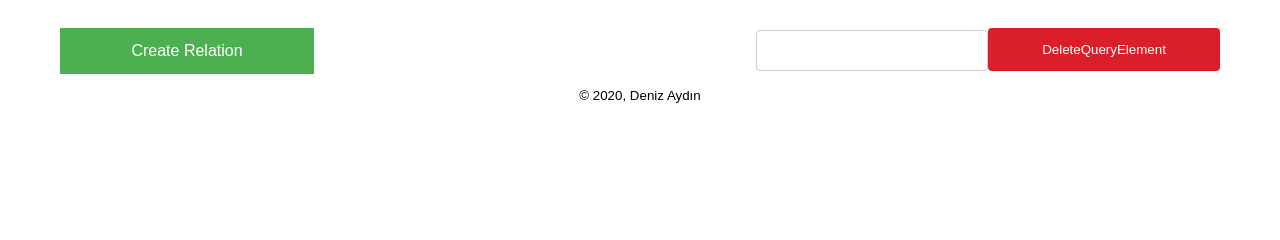
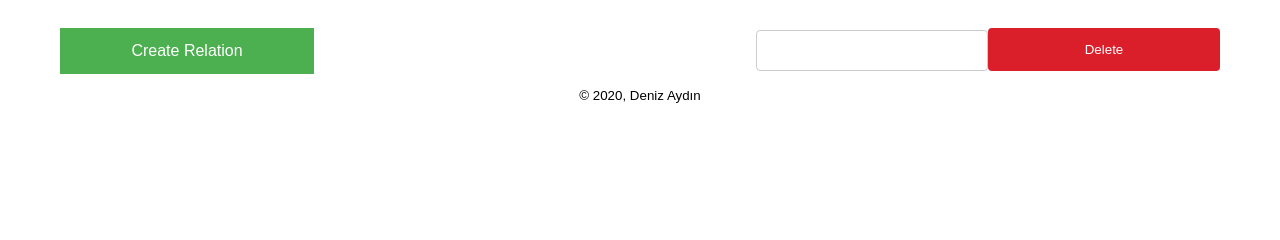
Before and after one commit to AydinDeniz/blg317project, a Flask app: page /urls in a window 1280 px wide. Shown: the part 186-426 px from the top of the page. Run offline with Flask 2, Linux system fonts and the light colour scheme; the visitor is signed in with stand-in values (Sample User, id 1); data that the repository does not hold is empty; some libraries are stand-ins or nearby versions.

Commit message:
Add files via upload

```diff
--- a/templates/emails.html
+++ b/templates/emails.html
@@ -33,7 +33,7 @@
 <form method="post" id = "buttons">
 
 <a href="/connect" class="button">Create Relation</a>
-<input type="submit" value="DeleteQueryElement" style="float:right;width: 20%;background-color: #DB1F2A;">
+<input type="submit" value="Delete" style="float:right;width: 20%;background-color: #DB1F2A;">
 <input type="text" id="DeleteQueryElement" name="DeleteQueryElement" style="float:right;width: 20%;">
 
 </form>
--- a/templates/hashes.html
+++ b/templates/hashes.html
@@ -34,7 +34,7 @@
 <form method="post" id = "buttons">
 
 <a href="/connect" class="button">Create Relation</a>
-<input type="submit" value="DeleteQueryElement" style="float:right;width: 20%;background-color: #DB1F2A;">
+<input type="submit" value="Delete" style="float:right;width: 20%;background-color: #DB1F2A;">
 <input type="text" id="DeleteQueryElement" name="DeleteQueryElement" style="float:right;width: 20%;">
 
 </form>
--- a/templates/ipaddresses.html
+++ b/templates/ipaddresses.html
@@ -30,7 +30,7 @@
 <form method="post" id = "buttons">
 
 <a href="/connect" class="button">Create Relation</a>
-<input type="submit" value="DeleteQueryElement" style="float:right;width: 20%;background-color: #DB1F2A;">
+<input type="submit" value="Delete" style="float:right;width: 20%;background-color: #DB1F2A;">
 <input type="text" id="DeleteQueryElement" name="DeleteQueryElement" style="float:right;width: 20%;">
 
 </form>
--- a/templates/urls.html
+++ b/templates/urls.html
@@ -33,7 +33,7 @@
 <form method="post" id = "buttons">
 
 <a href="/connect" class="button">Create Relation</a>
-<input type="submit" value="DeleteQueryElement" style="float:right;width: 20%;background-color: #DB1F2A;">
+<input type="submit" value="Delete" style="float:right;width: 20%;background-color: #DB1F2A;">
 <input type="text" id="DeleteQueryElement" name="DeleteQueryElement" style="float:right;width: 20%;">
 
 </form>
```
